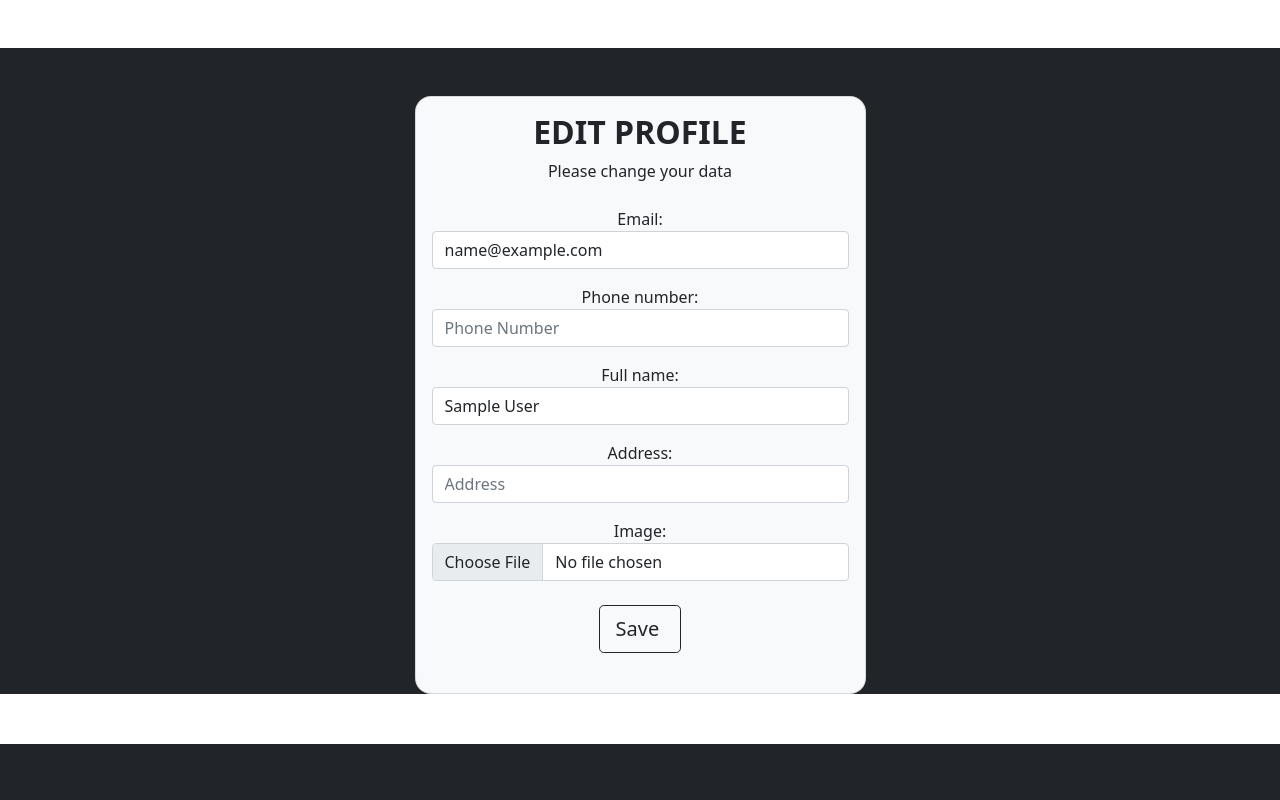
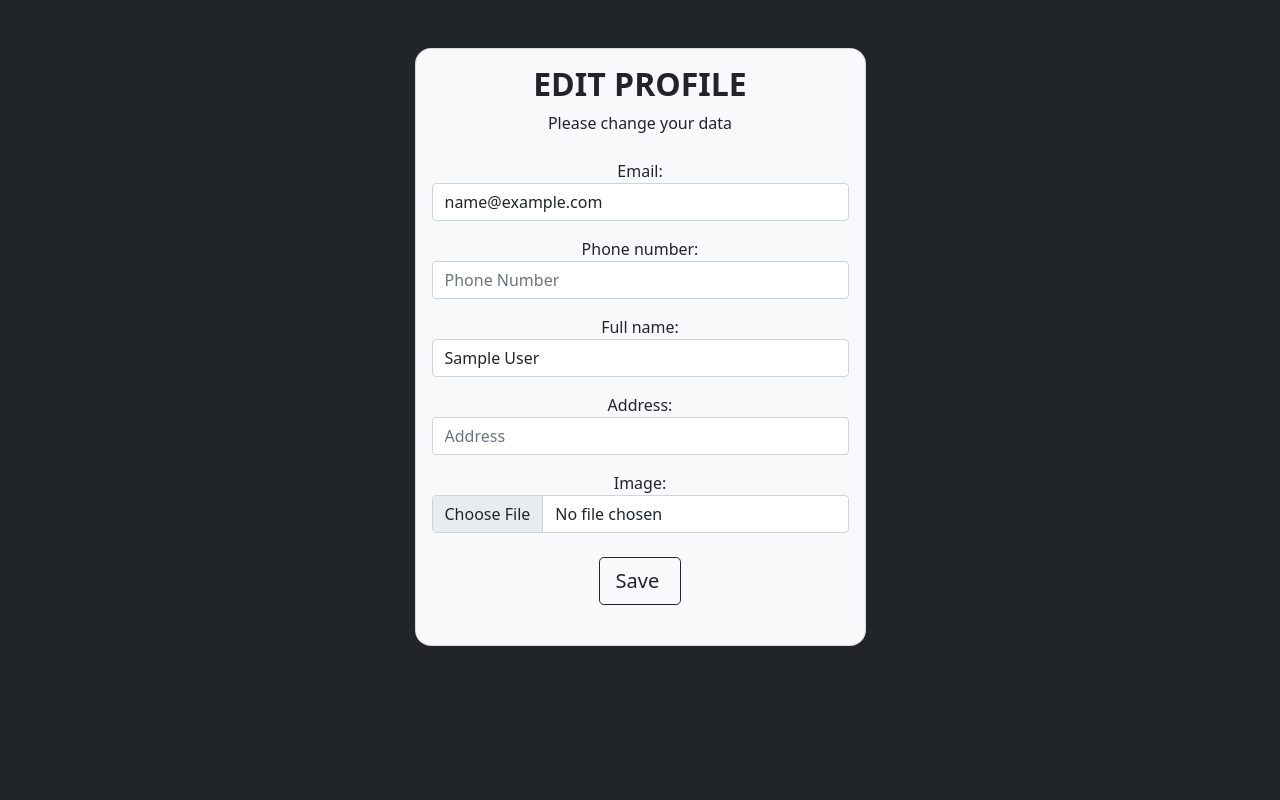
Before and after one commit to parsapap/online-shop, a Django app: page /accounts/profile/edit/ in a window 1280 px wide. Shown: the part 56-856 px from the top of the page. Before the commit the page ends 800 px from the top, so only its background shows below. Run offline with Django 4.2, Linux system fonts and the light colour scheme; the visitor is signed in with stand-in values (Sample User, id 1); some libraries are stand-ins or nearby versions.

Commit message:
Accounts | edit_profile.html | Change class of section

```diff
--- a/shop_django/M/accounts/templates/accounts/edit_profile.html
+++ b/shop_django/M/accounts/templates/accounts/edit_profile.html
@@ -49,7 +49,7 @@
     </div>
 </nav>
 
-<section class="bg-dark mt-5">
+<section class="bg-dark vh-100">
     <div class="container pt-5">
         <div class="row d-flex justify-content-center align-items-center">
             <div class="col-12 col-md-8 col-lg-6 col-xl-5">
```
